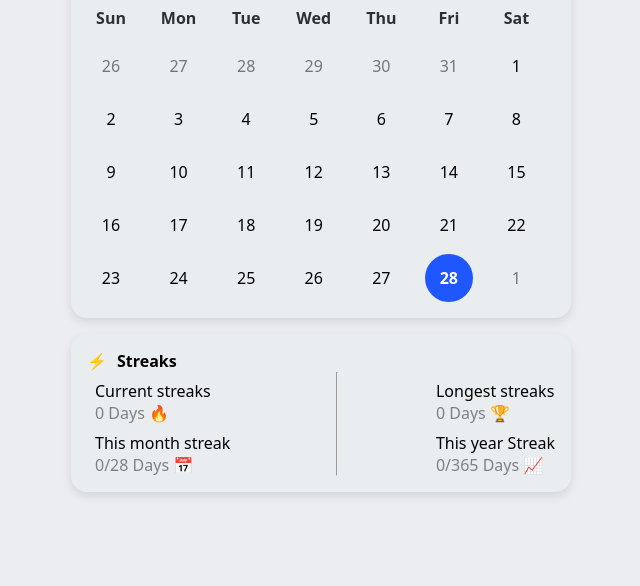
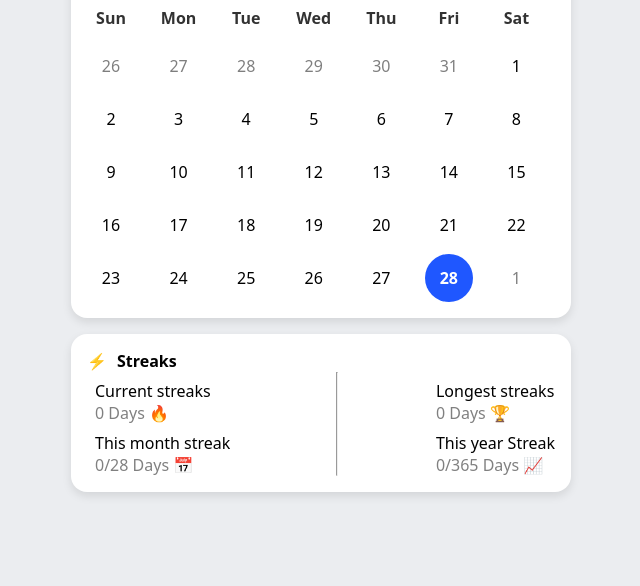
Before and after one commit to thehassanshaikh/Progress-Tracker, a plain HTML site: page index.html in a window 1280 px wide. Shown: the part 214-800 px from the top of the page, without its empty margins (319-959 px from the left). Drawn offline with Linux system fonts and the light colour scheme.

Commit message:
fix styling

```diff
--- a/style.css
+++ b/style.css
@@ -26,7 +26,6 @@ body {
   overflow-x: hidden; /* 🔹 Prevent horizontal scrolling */
   width: 100%;
 }
-
 
 /* Tabs Container */
 .tabs-container {
@@ -102,7 +101,7 @@ body {
 /* Calendar container */
 .calendar-container {
   padding: 1rem;
-  background: var(--main);
+  background: var(--white);
   border-radius: 1rem;
   width: 100%;
   max-width: 500px; /* Ensures it stays within screen limits */
@@ -225,7 +224,7 @@ body {
 /* Streaks container */
 .streaks-container {
   padding: 1rem;
-  background: var(--main);
+  background: var(--white);
   border-radius: 1rem;
   width: 100%;
   max-width: 500px;
```
